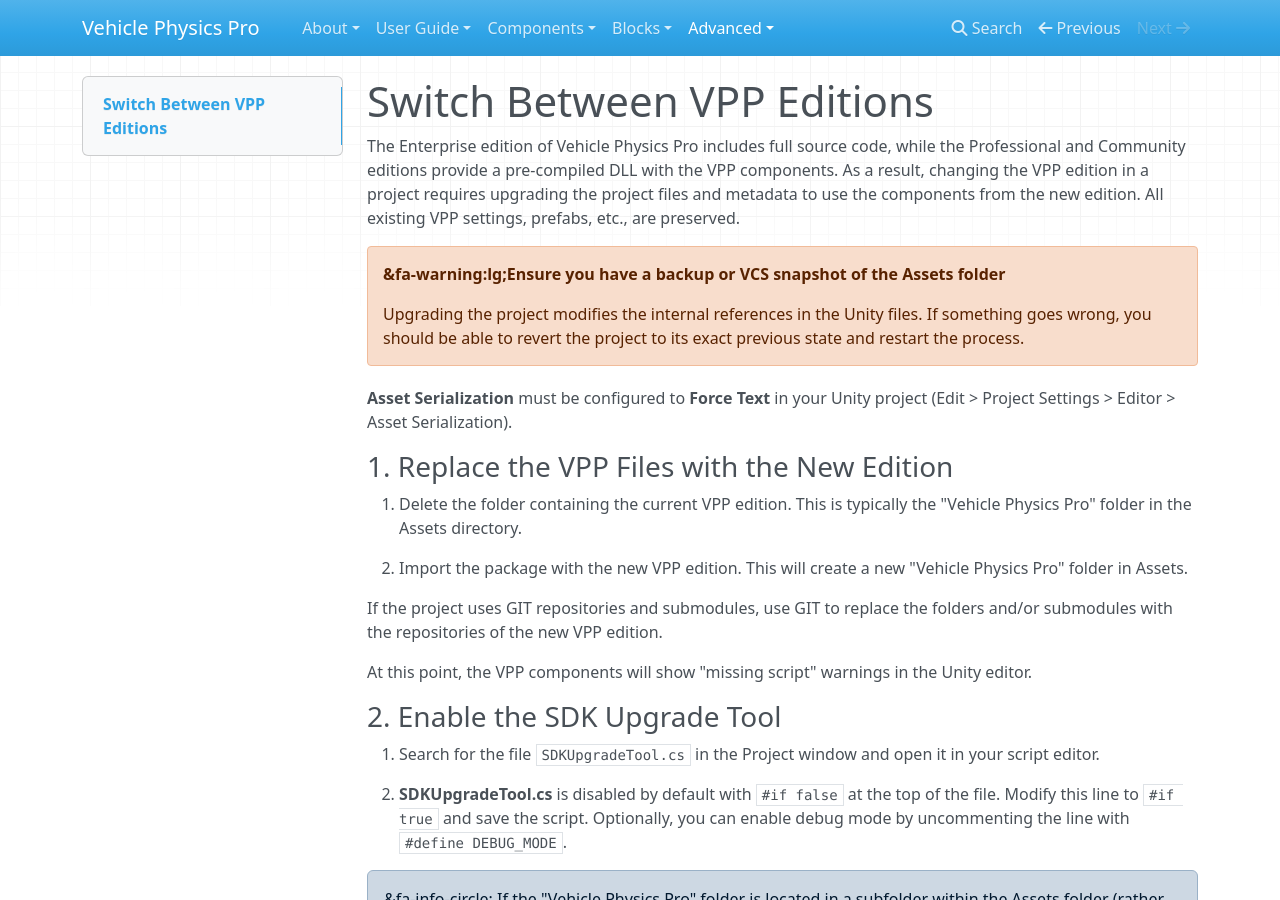
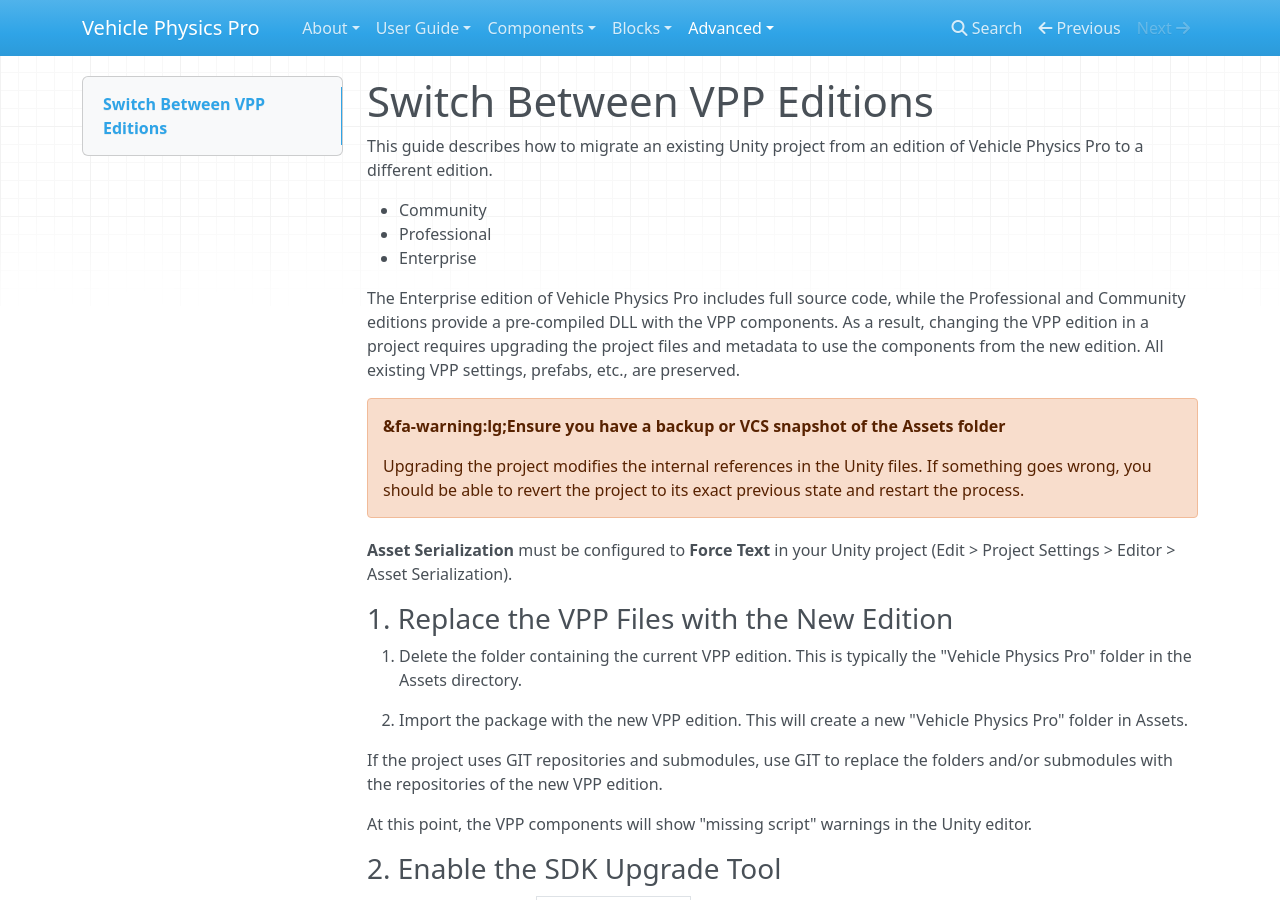
Before and after one commit to EdyJ/vehicle-physics-docs, an MkDocs documentation site: the page built from docs/advanced/switch-between-vpp-editions.md, in a window 1280 px wide and 900 px high. Built offline with MkDocs 1.6.1, drawn with Linux system fonts in a browser that asks for light colours; nearby versions of some CDN libraries; library files that are not in the unit come from our copies.

Commit message:
Minor additions

```diff
--- a/docs/advanced/switch-between-vpp-editions.md
+++ b/docs/advanced/switch-between-vpp-editions.md
@@ -1,4 +1,10 @@
 # Switch Between VPP Editions
+
+This guide describes how to migrate an existing Unity project from an edition of Vehicle Physics Pro to a different edition.
+
+- Community
+- Professional
+- Enterprise
 
 The Enterprise edition of Vehicle Physics Pro includes full source code, while the Professional and Community editions provide a pre-compiled DLL with the VPP components. As a result, changing the VPP edition in a project requires upgrading the project files and metadata to use the components from the new edition. All existing VPP settings, prefabs, etc., are preserved.
 
```
Also changed, not shown: docs/user-guide/setting-up-vpp.md (+4 -0 lines).
